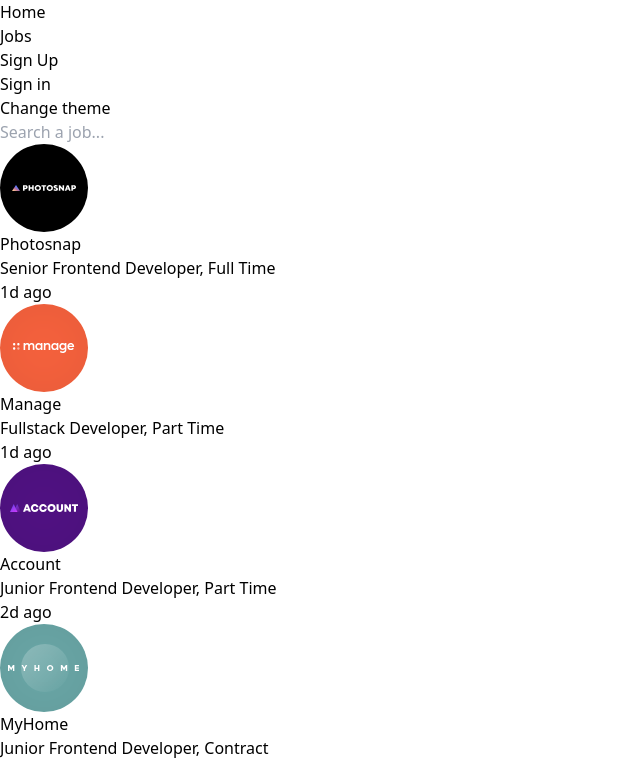
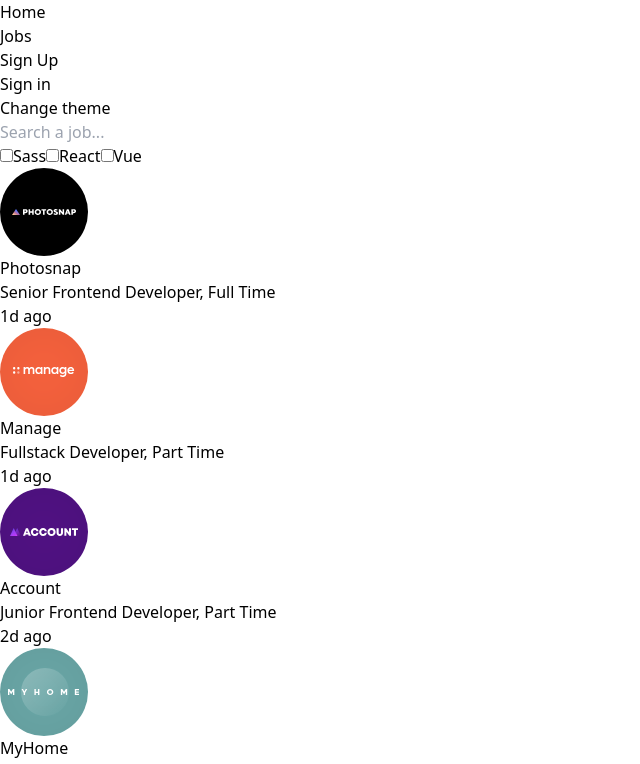
Before and after one commit to JohanTran02/JobChaser, a React (Vite) app: page /JobChaser/Jobs in a window 1280 px wide. Shown: the top 764 px of the page, without its empty margins (0-640 px from the left). Built offline with nearby package versions, Linux system fonts and the light colour scheme; no server answers.

Commit message:
reducers done

```diff
--- a/package.json
+++ b/package.json
@@ -23,7 +23,7 @@
     "react": "^18.2.0",
     "react-dom": "^18.2.0",
     "react-hook-form": "^7.51.1",
-    "react-redux": "^9.1.0",
+    "react-redux": "^9.1.1",
     "react-router-dom": "^6.22.3",
     "sort-by": "^1.2.0",
     "tailwindcss": "^3.4.1"
--- a/src/components/Menu.tsx
+++ b/src/components/Menu.tsx
@@ -1,6 +1,16 @@
+import { useDispatch } from "react-redux";
+import { addTools, deleteTools } from "../slices/jobSlice";
+
 export function Menu({ onSearch, input }: { onSearch: React.ChangeEventHandler, input: string }) {
+
+    const dispatch = useDispatch();
+    const toolChecked = (e: React.ChangeEvent<HTMLInputElement>) => {
+        e.target.checked ? dispatch(addTools(e.target.value)) : dispatch(deleteTools(e.target.value));
+    }
+
     return (
         <>
+            <div>
                 <div className="w-4/6 pt-10 m-auto">
                     <input
                         type="search"
@@ -10,6 +20,12 @@ export function Menu({ onSearch, input }: { onSearch: React.ChangeEventHandler,
                         placeholder="Search a job..."
                     />
                 </div>
+                <div>
+                    <label className="has-[:checked]:bg-red-500"><input type="checkbox" name="filterRadio" value={"Sass"} className="hidden" onChange={toolChecked} />Sass</label>
+                    <label className="has-[:checked]:bg-red-500"><input type="checkbox" name="filterRadio" value={"React"} className="hidden" onChange={toolChecked} />React</label>
+                    <label className="has-[:checked]:bg-red-500"><input type="checkbox" name="filterRadio" value={"Vue"} className="hidden" onChange={toolChecked} />Vue</label>
+                </div>
+            </div>
         </>
     );
 }
--- a/src/job.d.tsx
+++ b/src/job.d.tsx
@@ -9,5 +9,5 @@ export interface Job {
     contract: string,
     location: string,
     languages?: string[],
-    tools?: string[]
+    tools: string[]
 }
--- a/src/main.tsx
+++ b/src/main.tsx
@@ -4,13 +4,18 @@ import App from './App.tsx'
 import './index.css'
 import { BrowserRouter } from 'react-router-dom'
 import { AuthProvider } from './context/AuthContext.tsx'
+import { store } from './redux/store.tsx'
+import { Provider } from 'react-redux'
+
 
 ReactDOM.createRoot(document.getElementById('root') as HTMLDivElement).render(
   <React.StrictMode>
-    <AuthProvider>
-      <BrowserRouter>
-        <App />
-      </BrowserRouter>
-    </AuthProvider>
+    <Provider store={store}>
+      <AuthProvider>
+        <BrowserRouter>
+          <App />
+        </BrowserRouter>
+      </AuthProvider>
+    </Provider>
   </React.StrictMode>
 )
--- a/src/pages/Jobs.tsx
+++ b/src/pages/Jobs.tsx
@@ -1,18 +1,22 @@
-import { useState } from "react";
+// import { useState } from "react";
 import Menu from "../components/Menu";
 import { Job } from "../job.d";
 import JobCards from "../components/JobCards";
+import { useDispatch, useSelector } from "react-redux";
+import { setInput } from "../slices/jobSlice";
+import { RootState } from "../redux/store";
 
 export default function Jobs({ jobs }: { jobs: Job[] }) {
-    const [input, setInput] = useState('');
-
+    // const [input, setInput] = useState('');
+    const { input, tools } = useSelector((state: RootState) => state.jobs)
+    const dispatch = useDispatch();
 
     const search = (e: React.ChangeEvent<HTMLInputElement>): void => {
         e.preventDefault();
-        setInput(e.target.value);
+        dispatch(setInput(e.target.value));
     }
 
-    const filteredJobs = jobs.filter((job) => job.company.toLowerCase().includes(input.toLowerCase()));
+    const filteredJobs = jobs.filter((job) => job.company.toLowerCase().includes(input.toLowerCase()) && job.tools.join("").toLowerCase().includes(tools.join("").toLowerCase()));
 
     return (
         <>
--- /dev/null
+++ b/src/redux/store.tsx
@@ -0,0 +1,13 @@
+import { configureStore } from '@reduxjs/toolkit'
+import jobReducer from '../slices/jobSlice'
+
+export const store = configureStore({
+    reducer: {
+        jobs: jobReducer,
+    },
+})
+
+// Infer the `RootState` and `AppDispatch` types from the store itself
+export type RootState = ReturnType<typeof store.getState>
+// Inferred type: {posts: PostsState, comments: CommentsState, users: UsersState}
+export type AppDispatch = typeof store.dispatch
--- /dev/null
+++ b/src/slices/jobSlice.ts
@@ -0,0 +1,39 @@
+import { createSlice } from '@reduxjs/toolkit'
+import type { PayloadAction } from '@reduxjs/toolkit'
+import { Job } from '../job.d'
+
+export interface JobState {
+    input: string,
+    tools: string[],
+    jobs: Job[]
+}
+
+const initialState: JobState = {
+    input: "",
+    tools: [],
+    jobs: [],
+}
+
+export const JobSlice = createSlice({
+    name: "jobs",
+    initialState,
+    reducers: {
+        setInput: (state, action: PayloadAction<string>) => {
+            state.input = action.payload;
+            // jobs.filter((job) => job.company.toLowerCase().includes(input.toLowerCase()))
+        },
+        addTools: (state, action: PayloadAction<string>) => {
+            state.tools.push(action.payload);
+        },
+        deleteTools: (state, action: PayloadAction<string>) => {
+            state.tools = state.tools.filter((tool) => tool.toLowerCase() !== action.payload.toLowerCase());
+        },
+        filterJobs: (state, action: PayloadAction<Job[]>) => {
+            state.jobs = action.payload.filter((job) => job.company.toLowerCase().includes(state.input.toLowerCase()));
+        }
+    }
+})
+
+export const { setInput, addTools, deleteTools } = JobSlice.actions
+
+export default JobSlice.reducer;
```
Also changed, not shown: 1 other file (tests, documents, lock files or other folders). Lines whose indentation alone changed are shown as unchanged.
